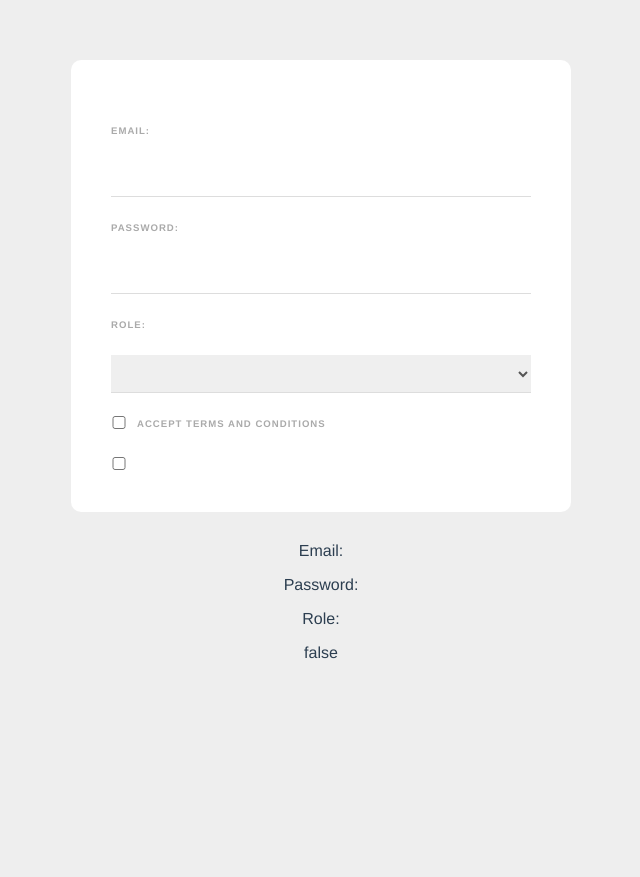
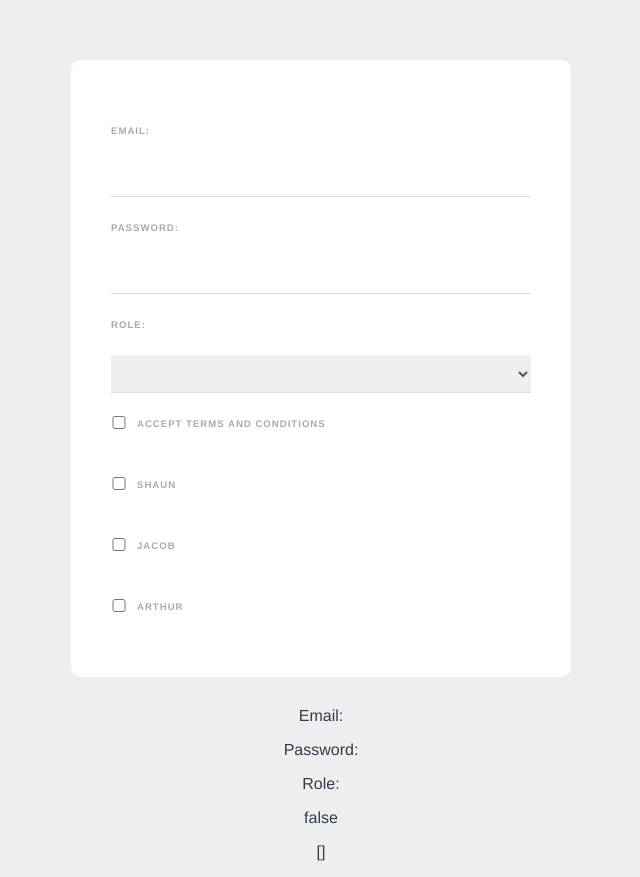
Before and after one commit to ort01/vue-web-form, a Vue app: page / in a window 1280 px wide. Shown: the whole page, without its empty margins (319-959 px from the left). Before the commit the page ends 800 px from the top, so only its background shows below. Built offline with nearby package versions, Linux system fonts and the light colour scheme.

Commit message:
binding value of checkboxes with array

```diff
--- a/src/components/SignUpForm.vue
+++ b/src/components/SignUpForm.vue
@@ -1,11 +1,13 @@
 <template>
   <form>
+    <!-- input text binding -->
     <label>Email:</label>
     <input type="email" required v-model="email" />
 
     <label>Password:</label>
     <input type="password" required v-model="password" />
 
+    <!-- select form field binding -->
     <label>Role:</label>
     <select v-model="role">
       <option value="Developer">Web Developer</option>
@@ -13,19 +15,34 @@
       <option value="Manager">Project Manager</option>
     </select>
 
+    <!-- single checkbox binding (true/false) -->
     <div class="terms">
       <input type="checkbox" v-model="terms" required />
       <label>Accept terms and conditions</label>
     </div>
 
-    <div>
-      <input type="checkbox" />
+    <!-- binding checkboxes with array (values => array) -->
+    <div class="names">
+      <div>
+        <input type="checkbox" value="Shaun" v-model="names" />
+        <label>Shaun</label>
+      </div>
+      <div>
+        <input type="checkbox" value="Jacob" v-model="names" />
+        <label>Jacob</label>
+      </div>
+      <div>
+        <input type="checkbox" value="Arthur" v-model="names" />
+        <label>Arthur</label>
+      </div>
     </div>
   </form>
+
   <p>Email: {{ email }}</p>
   <p>Password: {{ password }}</p>
   <p>Role: {{ role }}</p>
   <p>{{ terms }}</p>
+  <p>{{ names }}</p>
 </template>
 
 <script>
@@ -38,6 +55,7 @@ export default {
       password: "",
       role: "",
       terms: false,
+      names: [],
     };
   },
 };
```
